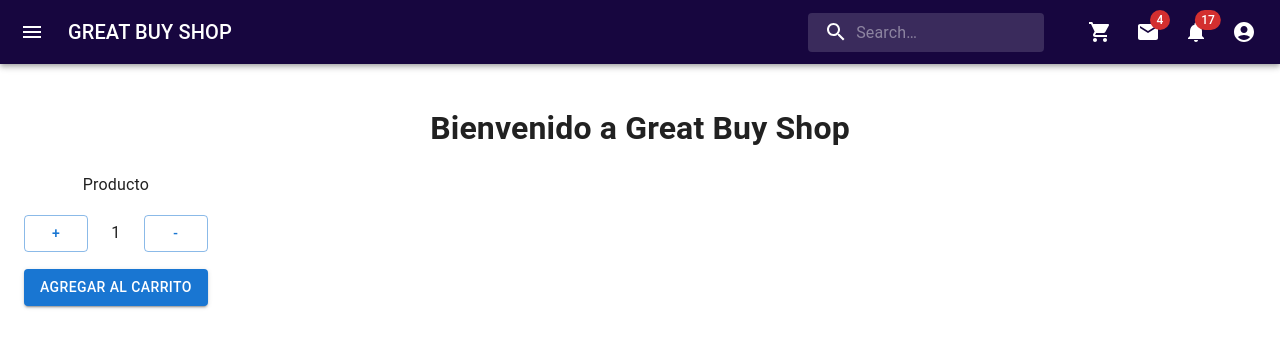
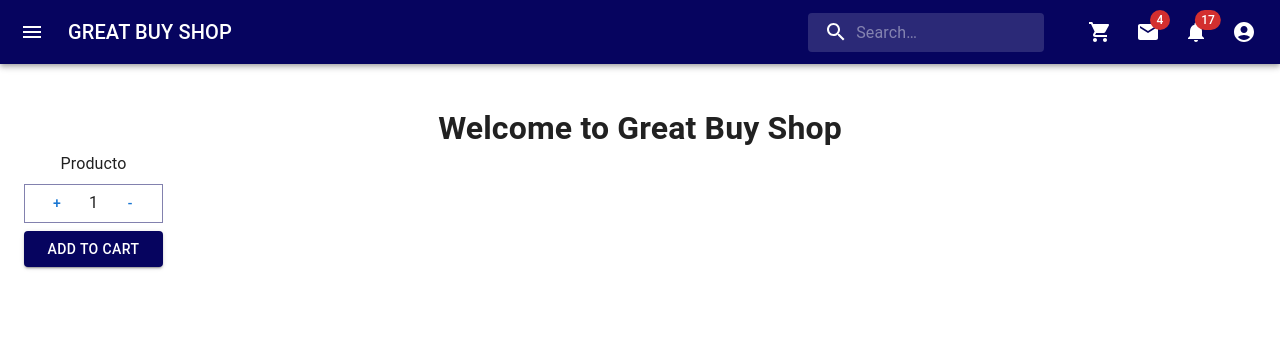
Before and after one commit to tamaracacheri/reporeact, a React (Create React App) app: page / in a window 1280 px wide. Shown: the top 348 px of the page. Built offline with nearby package versions, Linux system fonts and the light colour scheme.

Commit message:
Style changes

```diff
--- a/package.json
+++ b/package.json
@@ -9,13 +9,16 @@
     "@fortawesome/free-solid-svg-icons": "^5.15.4",
     "@fortawesome/react-fontawesome": "^0.1.16",
     "@mui/icons-material": "^5.0.5",
-    "@mui/material": "^5.0.6",
+    "@mui/material": "^5.1.0",
+    "@mui/styled-engine-sc": "^5.1.0",
+    "@mui/styles": "^5.1.0",
     "@testing-library/jest-dom": "^5.14.1",
     "@testing-library/react": "^11.2.7",
     "@testing-library/user-event": "^12.8.3",
     "react": "^17.0.2",
     "react-dom": "^17.0.2",
     "react-scripts": "4.0.3",
+    "styled-components": "^5.3.3",
     "web-vitals": "^1.1.2"
   },
   "scripts": {
--- a/src/App.js
+++ b/src/App.js
@@ -6,7 +6,7 @@ function App() {
   return (
     <div>
       <NavBar/>
-      <ItemListContainer title="Bienvenido a Great Buy Shop"/>
+      <ItemListContainer title="Welcome to Great Buy Shop"/>
     </div>
   );
 }
--- a/src/components/itemCount.jsx
+++ b/src/components/itemCount.jsx
@@ -1,5 +1,14 @@
 import { useState } from "react";
 import Button from '@mui/material/Button';
+import { styled } from '@mui/styles';
+
+const MyButton = styled (Button) ({
+    background: 'rgb(6, 4, 95)',
+    color: 'white',
+    '&:hover': {
+        background: 'rgb(6, 4, 205)',
+     },
+});
 
 const ItemCount = ({stock, initial}) => {
 
@@ -29,11 +38,11 @@ const ItemCount = ({stock, initial}) => {
             <div className="card-item">
                 <p className="card-title">Producto</p>
                 <div className="card-body">
-                    <Button variant="outlined" onClick={addItem}>+</Button>
+                    <Button variant="text" onClick={addItem}>+</Button>
                     <p>{count}</p>
-                    <Button variant="outlined" onClick={quitItem}>-</Button>
+                    <Button variant="text" onClick={quitItem}>-</Button>
                 </div>
-                <Button variant="contained" onClick={onAdd}>Agregar al carrito</Button>
+                <MyButton variant="contained" onClick={onAdd}>Add to cart</MyButton>
             </div>
         </>
     )
--- a/src/index.css
+++ b/src/index.css
@@ -1,3 +1,7 @@
+* {
+  margin: 0;
+  padding: 0;
+}
 body {
   margin: 0;
   font-family: -apple-system, BlinkMacSystemFont, 'Segoe UI', 'Roboto', 'Oxygen',
@@ -11,7 +15,7 @@ code {
     monospace;
 }
 .navBar {
-  background-color: rgb(23, 6, 63);
+  background-color: rgb(6, 4, 95);
 }
 .card-item {
   display: flex;
@@ -27,4 +31,5 @@ code {
   justify-content: space-between;
   align-items: center;
   margin: 0.5em 0;
+  border: 1px solid rgba(6, 4, 95, 0.5);
 }
```
Also changed, not shown: 1 other file (tests, documents, lock files or other folders).
